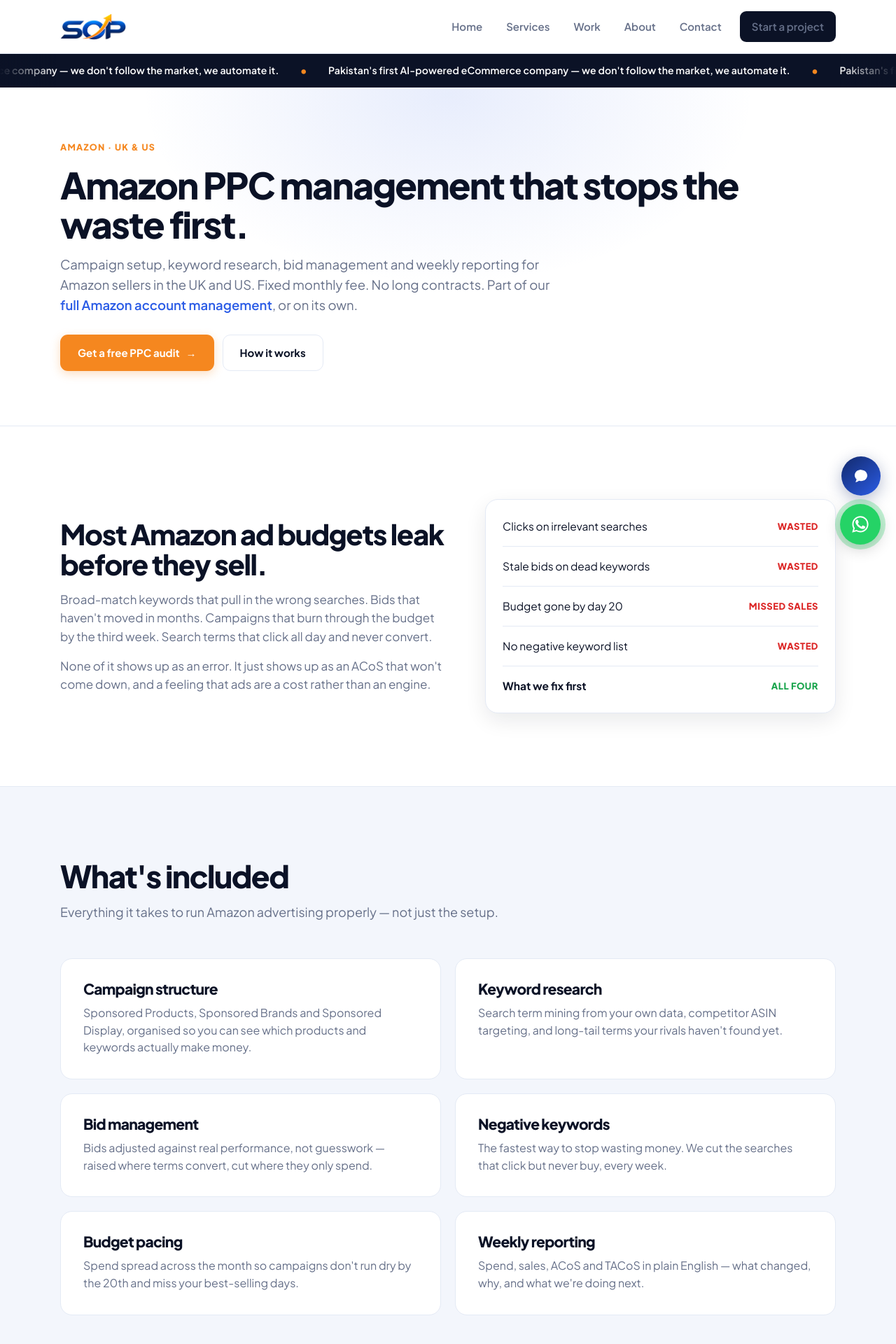
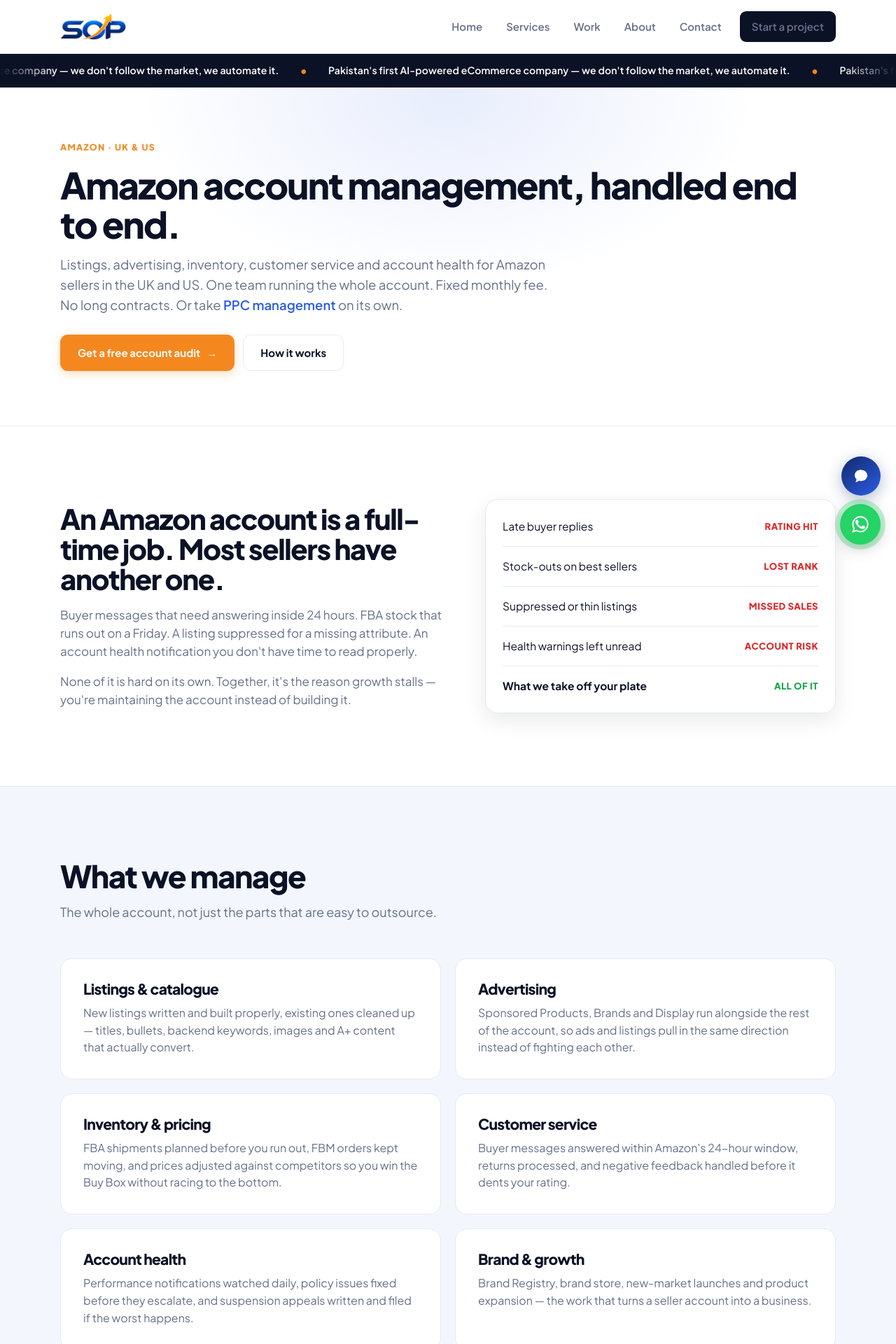
Before and after one commit to startofpakistan1-svg/sop-website, a Next.js app: page /amazon-account-management in a window 1280 px wide. Shown: the top 1920 px of the page at 70% size. Built offline with nearby package versions, Linux system fonts and the light colour scheme.

Commit message:
Fix Amazon management and PPC pages

```diff
--- a/src/app/amazon-account-management/page.js
+++ b/src/app/amazon-account-management/page.js
@@ -1,77 +1,77 @@
 import Link from "next/link";
 
 export const metadata = {
-  title: "Amazon PPC Management Services for UK & US Sellers | SOP",
+  title: "Amazon Account Management Services for UK & US Sellers | SOP",
   description:
-    "Amazon PPC management for UK and US sellers — campaign setup, keyword research, bid management and weekly reporting. Fixed monthly fee, no long contracts.",
-  alternates: { canonical: "/amazon-ppc-management" },
+    "Full-service Amazon account management for UK and US sellers — listings, advertising, inventory, customer service, account health and brand growth. Fixed monthly fee, no long contracts.",
+  alternates: { canonical: "/amazon-account-management" },
 };
 
-const whatWeDo = [
+const scope = [
   {
-    t: "Campaign structure",
-    d: "Sponsored Products, Sponsored Brands and Sponsored Display, organised so you can see which products and keywords actually make money.",
+    t: "Listings & catalogue",
+    d: "New listings written and built properly, existing ones cleaned up — titles, bullets, backend keywords, images and A+ content that actually convert.",
   },
   {
-    t: "Keyword research",
-    d: "Search term mining from your own data, competitor ASIN targeting, and long-tail terms your rivals haven't found yet.",
+    t: "Advertising",
+    d: "Sponsored Products, Brands and Display run alongside the rest of the account, so ads and listings pull in the same direction instead of fighting each other.",
   },
   {
-    t: "Bid management",
-    d: "Bids adjusted against real performance, not guesswork — raised where terms convert, cut where they only spend.",
+    t: "Inventory & pricing",
+    d: "FBA shipments planned before you run out, FBM orders kept moving, and prices adjusted against competitors so you win the Buy Box without racing to the bottom.",
   },
   {
-    t: "Negative keywords",
-    d: "The fastest way to stop wasting money. We cut the searches that click but never buy, every week.",
+    t: "Customer service",
+    d: "Buyer messages answered within Amazon's 24-hour window, returns processed, and negative feedback handled before it dents your rating.",
   },
   {
-    t: "Budget pacing",
-    d: "Spend spread across the month so campaigns don't run dry by the 20th and miss your best-selling days.",
+    t: "Account health",
+    d: "Performance notifications watched daily, policy issues fixed before they escalate, and suspension appeals written and filed if the worst happens.",
   },
   {
-    t: "Weekly reporting",
-    d: "Spend, sales, ACoS and TACoS in plain English — what changed, why, and what we're doing next.",
+    t: "Brand & growth",
+    d: "Brand Registry, brand store, new-market launches and product expansion — the work that turns a seller account into a business.",
   },
 ];
 
 const steps = [
-  { n: "01", t: "Account audit", d: "We look at your current campaigns — or your listings if you're starting fresh — and show you where the money is going. Free, and yours to keep whether you hire us or not." },
-  { n: "02", t: "Plan and fixed price", d: "A written plan: campaign structure, target ACoS, and a fixed monthly fee. No percentage-of-spend surprises." },
-  { n: "03", t: "Launch or rebuild", d: "New campaigns go live, or existing ones get restructured. Usually within the first week." },
-  { n: "04", t: "Weekly optimisation", d: "Bids, negatives and budgets reviewed every week. The first month is where most of the waste comes out." },
-  { n: "05", t: "Report and repeat", d: "A short weekly update and a fuller monthly review. You always know what your ad spend is doing." },
+  { n: "01", t: "Account audit", d: "We go through your whole account — listings, ads, inventory, health, feedback — and show you what's costing sales. Free, and yours to keep whether you hire us or not." },
+  { n: "02", t: "Plan and fixed price", d: "A written plan covering what we'll take on, in what order, and a fixed monthly fee. No percentage-of-sales surprises." },
+  { n: "03", t: "Handover", d: "You add us to Seller Central with only the permissions we need. We pick up the daily work from day one." },
+  { n: "04", t: "Fix, then build", d: "The first month is about stopping the leaks — health issues, broken listings, wasted ad spend. After that, growth." },
+  { n: "05", t: "Report and repeat", d: "A short weekly update and a fuller monthly review. You always know what's happening in your account without logging in." },
 ];
 
 const faqs = [
-  { q: "How do you charge for Amazon PPC management?", a: "A fixed monthly fee, agreed before we start and based on how many products and campaigns you run. We don't take a percentage of your ad spend — that model rewards an agency for spending more of your money, which is the wrong incentive." },
-  { q: "Do I need to give you my Seller Central password?", a: "No. Amazon lets you add us as a user with only the permissions we need — advertising access, not your payments or account settings. You stay the owner and can remove us in one click." },
-  { q: "Will this put my account at risk?", a: "Advertising changes don't touch your account health. We never change listings, pricing or anything outside advertising without asking you first, and we follow Amazon's policies on every change." },
-  { q: "How quickly will I see results?", a: "Wasted spend usually drops in the first two to three weeks, as negatives and bid cuts take effect. Sales growth takes longer — typically six to eight weeks for campaigns to gather enough data to scale properly." },
+  { q: "How do you charge for Amazon account management?", a: "A fixed monthly fee, agreed before we start and based on the size of your catalogue and how much of the account you want us to run. We don't take a percentage of your sales — you should keep the upside of your own growth." },
+  { q: "Do I need to give you my Seller Central password?", a: "No. Amazon lets you add us as a secondary user with only the permissions the work needs. Payments, bank details and account ownership stay with you, and you can remove us in one click." },
+  { q: "Can you take over an account that's already in trouble?", a: "Yes — that's a lot of what we do. Suspended listings, account health warnings, stranded inventory, a catalogue that's been neglected. We start with the problems that block sales, then work back to growth." },
+  { q: "Do you handle advertising too, or just the account?", a: "Both. Advertising is part of full account management. If you only want ads run, we offer Amazon PPC management on its own." },
   { q: "Is there a minimum contract?", a: "No long contract. Month to month, with notice at the end of any month. We'd rather keep you because it's working." },
   { q: "Which marketplaces do you cover?", a: "Amazon UK and Amazon US most often, and the wider EU marketplaces too. We work to your time zone, not ours." },
-  { q: "What time zone do you work in?", a: "We're in Pakistan, four to five hours ahead of the UK. That means optimisation work is usually done before your working day starts, and we overlap with your afternoon for calls." },
+  { q: "What time zone do you work in?", a: "We're in Pakistan, four to five hours ahead of the UK. Buyer messages and overnight issues are usually dealt with before your working day starts, and we overlap with your afternoon for calls." },
 ];
 
-export default function AmazonPPC() {
+export default function AmazonAccountManagement() {
   return (
     <>
       {/* HERO */}
       <section className="page-head" style={{ "--cover": "url(/covers/services.svg)" }}>
         <div className="wrap">
           <div className="svc-kicker">Amazon · UK &amp; US</div>
-          <h1>Amazon PPC management that stops the waste first.</h1>
+          <h1>Amazon account management, handled end to end.</h1>
           <p>
-            Campaign setup, keyword research, bid management and weekly
-            reporting for Amazon sellers in the UK and US. Fixed monthly fee.
-            No long contracts. Part of our{" "}
-            <Link href="/amazon-account-management" style={{ color: "var(--blue)", fontWeight: 600 }}>
-              full Amazon account management
-            </Link>
-            , or on its own.
+            Listings, advertising, inventory, customer service and account
+            health for Amazon sellers in the UK and US. One team running the
+            whole account. Fixed monthly fee. No long contracts. Or take{" "}
+            <Link href="/amazon-ppc-management" style={{ color: "var(--blue)", fontWeight: 600 }}>
+              PPC management
+            </Link>{" "}
+            on its own.
           </p>
           <div className="acts" style={{ marginTop: 28 }}>
             <Link className="btn btn-acc" href="/contact">
-              <span className="t">Get a free PPC audit</span> <span className="a">→</span>
+              <span className="t">Get a free account audit</span> <span className="a">→</span>
             </Link>
             <a className="btn btn-ghost" href="#how">
               <span className="t">How it works</span>
@@ -84,41 +84,41 @@
       <section>
         <div className="wrap svc-split">
           <div>
-            <h2>Most Amazon ad budgets leak before they sell.</h2>
+            <h2>An Amazon account is a full-time job. Most sellers have another one.</h2>
             <p>
-              Broad-match keywords that pull in the wrong searches. Bids that
-              haven&apos;t moved in months. Campaigns that burn through the
-              budget by the third week. Search terms that click all day and
-              never convert.
+              Buyer messages that need answering inside 24 hours. FBA stock
+              that runs out on a Friday. A listing suppressed for a missing
+              attribute. An account health notification you don&apos;t have
+              time to read properly.
             </p>
             <p>
-              None of it shows up as an error. It just shows up as an ACoS
-              that won&apos;t come down, and a feeling that ads are a cost
-              rather than an engine.
+              None of it is hard on its own. Together, it&apos;s the reason
+              growth stalls — you&apos;re maintaining the account instead of
+              building it.
             </p>
           </div>
           <div className="leak-card">
-            <div className="leak-row"><span>Clicks on irrelevant searches</span><b className="bad">wasted</b></div>
-            <div className="leak-row"><span>Stale bids on dead keywords</span><b className="bad">wasted</b></div>
-            <div className="leak-row"><span>Budget gone by day 20</span><b className="bad">missed sales</b></div>
-            <div className="leak-row"><span>No negative keyword list</span><b className="bad">wasted</b></div>
-            <div className="leak-row good"><span>What we fix first</span><b>all four</b></div>
+            <div className="leak-row"><span>Late buyer replies</span><b className="bad">rating hit</b></div>
+            <div className="leak-row"><span>Stock-outs on best sellers</span><b className="bad">lost rank</b></div>
+            <div className="leak-row"><span>Suppressed or thin listings</span><b className="bad">missed sales</b></div>
+            <div className="leak-row"><span>Health warnings left unread</span><b className="bad">account risk</b></div>
+            <div className="leak-row good"><span>What we take off your plate</span><b>all of it</b></div>
           </div>
         </div>
       </section>
 
-      {/* WHAT WE DO */}
+      {/* SCOPE */}
       <section className="process-band">
         <div className="wrap">
           <div className="sec-head">
-            <h2>What&apos;s included</h2>
-            <p>Everything it takes to run Amazon advertising properly — not just the setup.</p>
+            <h2>What we manage</h2>
+            <p>The whole account, not just the parts that are easy to outsource.</p>
           </div>
           <div className="cards">
-            {whatWeDo.map((w) => (
-              <div className="card" key={w.t}>
-                <h3>{w.t}</h3>
-                <p>{w.d}</p>
+            {scope.map((s) => (
+              <div className="card" key={s.t}>
+                <h3>{s.t}</h3>
+                <p>{s.d}</p>
               </div>
             ))}
           </div>
@@ -130,7 +130,7 @@
         <div className="wrap">
           <div className="sec-head">
             <h2>How it works</h2>
-            <p>From first look to weekly optimisation.</p>
+            <p>From first look to running the account day to day.</p>
           </div>
           <ol className="steps">
             {steps.map((s) => (
@@ -151,13 +151,13 @@
         <div className="wrap">
           <div className="sec-head">
             <h2>Your account stays yours</h2>
-            <p>Handing an agency access to Seller Central is a big step. Here&apos;s how we make it a safe one.</p>
+            <p>Handing an agency the keys to Seller Central is a big step. Here&apos;s how we make it a safe one.</p>
           </div>
           <div className="safe-grid">
-            <div className="safe"><b>No password sharing</b><span>You add us as a user with advertising-only permissions. Payments and account settings stay locked.</span></div>
+            <div className="safe"><b>No password sharing</b><span>You add us as a user with only the permissions the work needs. Payments and bank details stay locked.</span></div>
             <div className="safe"><b>Remove us in one click</b><span>You stay the account owner. Revoke access any time, no notice needed.</span></div>
-            <div className="safe"><b>Nothing outside ads</b><span>We never touch listings, pricing or inventory without asking first.</span></div>
-            <div className="safe"><b>Policy-safe changes</b><span>Every change follows Amazon&apos;s advertising policies. Nothing that risks your account health.</span></div>
+            <div className="safe"><b>Nothing irreversible without asking</b><span>Price changes, listing deletions and account settings are agreed with you first.</span></div>
+            <div className="safe"><b>Policy-safe changes</b><span>Every change follows Amazon&apos;s selling policies. Nothing that risks your account health.</span></div>
           </div>
         </div>
       </section>
@@ -168,9 +168,9 @@
           <div>
             <h2>Why sellers pick us</h2>
             <ul className="why-list">
-              <li><b>One point of contact.</b> You talk to the person running your campaigns, not an account manager relaying messages.</li>
-              <li><b>Work done before your day starts.</b> We&apos;re four to five hours ahead of the UK, so optimisation is usually finished by the time you log in.</li>
-              <li><b>Fixed fee, not a cut of your spend.</b> We&apos;re paid to make your ads profitable, not to make them bigger.</li>
+              <li><b>One point of contact.</b> You talk to the person running your account, not an account manager relaying messages.</li>
+              <li><b>Work done before your day starts.</b> We&apos;re four to five hours ahead of the UK, so overnight messages and issues are usually cleared by the time you log in.</li>
+              <li><b>Fixed fee, not a cut of your sales.</b> You keep the upside of your own growth.</li>
               <li><b>Same standard, lower overhead.</b> UK-agency quality without UK-agency office costs.</li>
             </ul>
           </div>
@@ -187,7 +187,7 @@
       <section className="process-band">
         <div className="wrap">
           <div className="sec-head">
-            <h2>Amazon PPC questions</h2>
+            <h2>Amazon account management questions</h2>
           </div>
           <div className="faq">
             {faqs.map((f, i) => (
@@ -209,7 +209,7 @@
           <div className="cta">
             <div className="cta-in">
               <h2>Start with a free audit.</h2>
-              <p>We&apos;ll look at your campaigns and show you where the money&apos;s going — whether or not you hire us.</p>
+              <p>We&apos;ll go through your account and show you what&apos;s costing sales — whether or not you hire us.</p>
             </div>
             <div className="cta-actions">
               <Link className="btn btn-acc" href="/contact">
```
